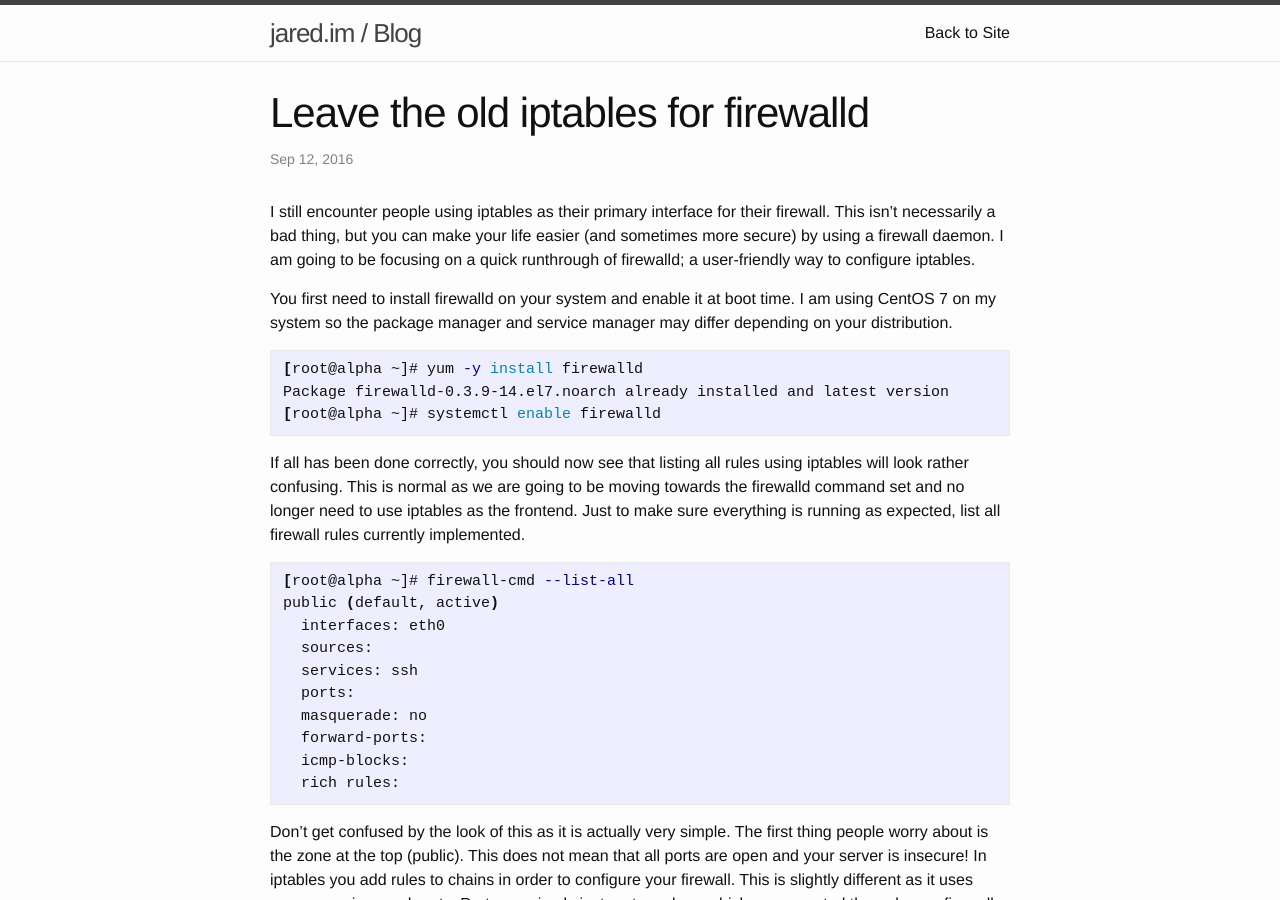
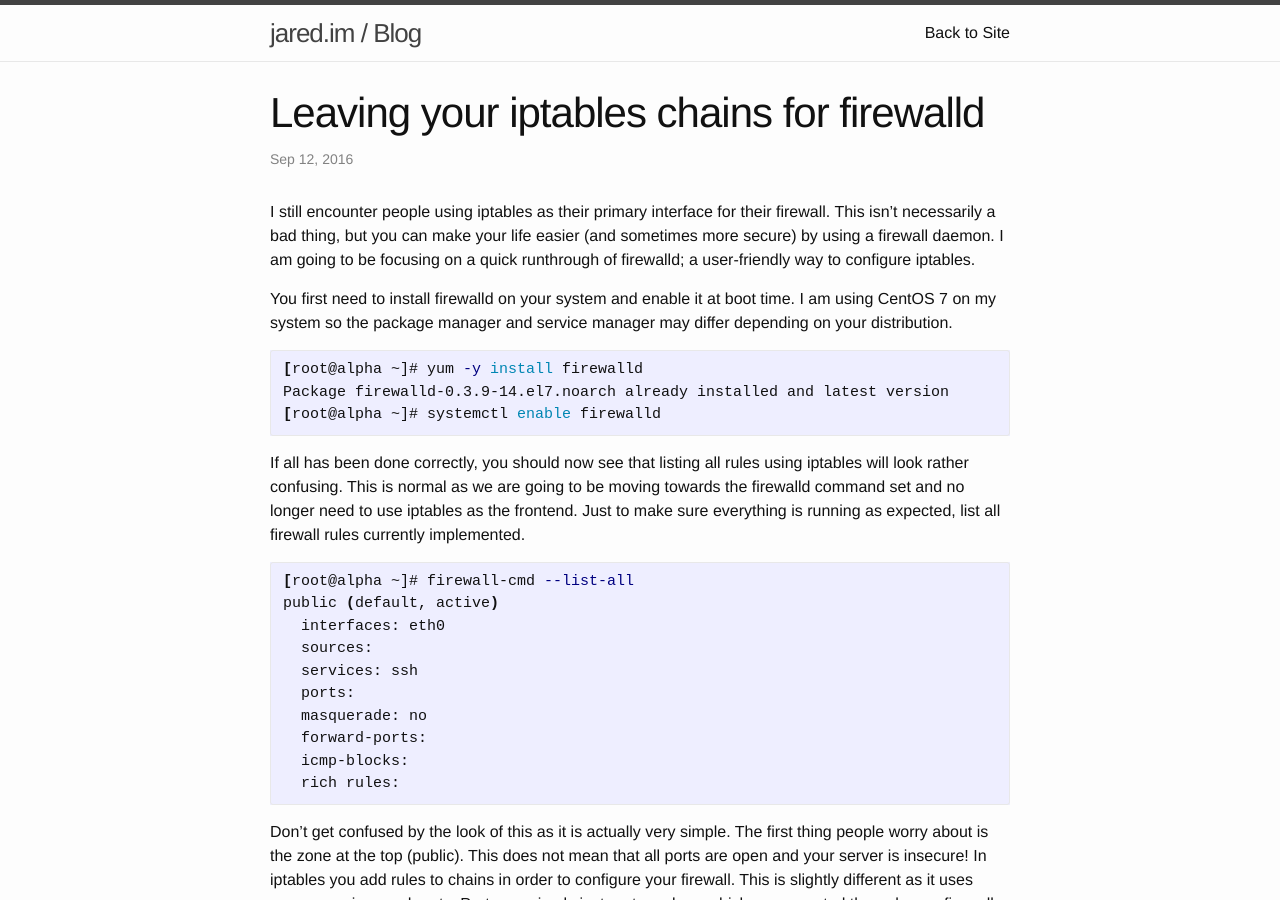
Before and after one commit to Crunkle/blog, a Jekyll site: the page built from _posts/2016-09-12-leaving-iptables-firewalld.md, in a window 1280 px wide and 900 px high. Built offline with Jekyll 4.4.1, drawn with Linux system fonts in a browser that asks for light colours.

Commit message:
Rename blog post

```diff
--- a/_posts/2016-09-12-leave-iptables-firewalld.md
+++ b/_posts/2016-09-12-leaving-iptables-firewalld.md
@@ -1,6 +1,6 @@
 ---
 layout: post
-title: Leave the old iptables for firewalld
+title: Leaving your iptables chains for firewalld
 ---
 
 I still encounter people using iptables as their primary interface for their firewall. This isn't necessarily a bad thing, but you can make your life easier (and sometimes more secure) by using a firewall daemon. I am going to be focusing on a quick runthrough of firewalld; a user-friendly way to configure iptables.
```
